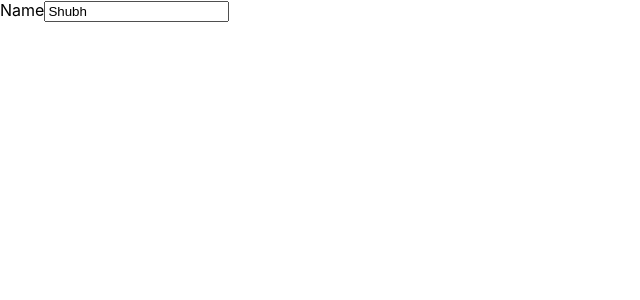
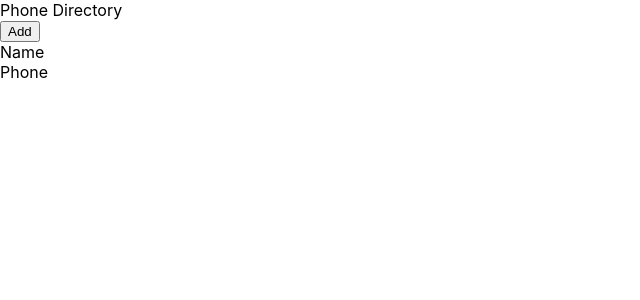
Before and after one commit to shubh4grd/phone-directory, a React (Create React App) app: page / in a window 1280 px wide. Shown: the top 300 px of the page, without its empty margins (0-640 px from the left). Built offline with nearby package versions, Linux system fonts and the light colour scheme.

Commit message:
Created ‘Header’ Component

```diff
--- a/src/App.js
+++ b/src/App.js
@@ -1,24 +1,15 @@
 import React, { Component } from "react";
+import Header from "./Header";
 class App extends Component {
   render() {
     return (
       <div>
-        {/* <div classname="header">
-          <h1>Phone Directory</h1>
-        </div>
+        <Header />
         <button> Add </button>
         <div>
           <span> Name </span> <br />
           <span> Phone </span>
         </div>
-      </div> */}
-        <label htmlFor="name">Name</label>
-        <input
-          id="name"
-          type="text"
-          placeholder="Type Here"
-          defaultValue="Shubh"
-        />
       </div>
     );
   }
--- /dev/null
+++ b/src/Header.js
@@ -0,0 +1,8 @@
+import { render } from "@testing-library/react";
+import React, { Component } from "react";
+
+const Header = function () {
+  return <div className="header">Phone Directory</div>;
+};
+
+export default Header;
```
Also changed, not shown: 2 other files (tests, documents, lock files or other folders).
